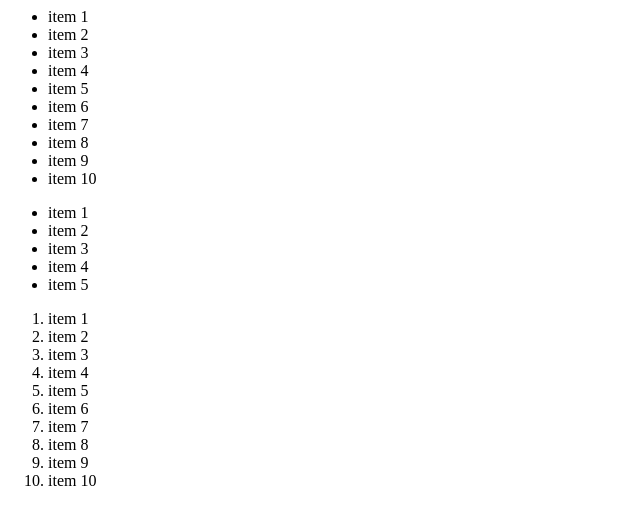
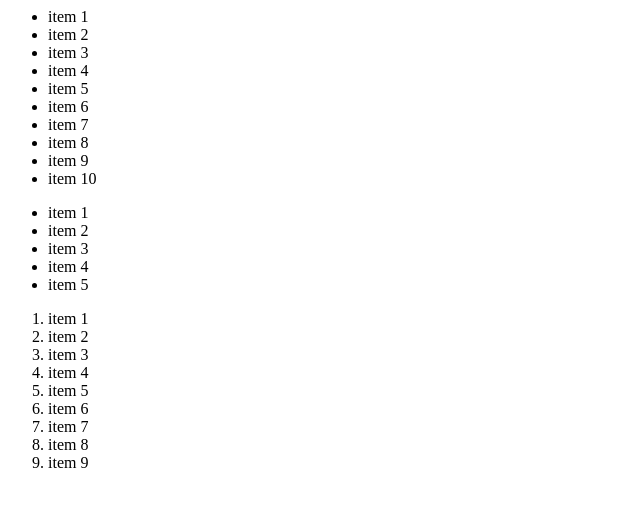
Before and after one commit to Perwan/mahasiswaapp, a plain HTML site: page index.html in a window 1280 px wide. Shown: the whole page, without its empty margins (0-640 px from the left). Drawn offline with Linux system fonts and the light colour scheme.

Commit message:
tambah code ol

```diff
--- a/index.html
+++ b/index.html
@@ -35,7 +35,6 @@
         <li>item 7</li>
         <li>item 8</li>
         <li>item 9</li>
-        <li>item 10</li>
     </ol>
 
 </body>
```
